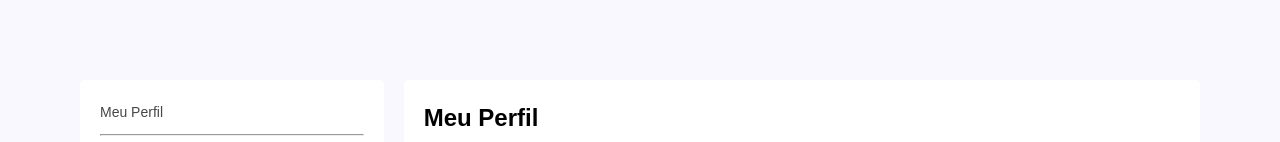
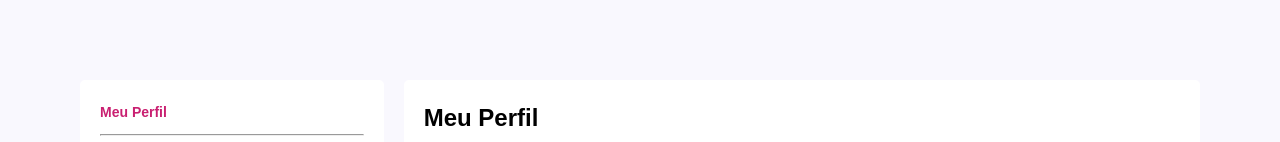
Before and after one commit to DCFS5S/dripstore, a React (Vite) app: page /meus-pedidos/meu-perfil in a window 1280 px wide. Shown: the top 142 px of the page. Built offline with nearby package versions, Linux system fonts and the light colour scheme.

Commit message:
Add class in Sidebar

```diff
--- a/src/pages/MyAccount/Sidebar/Sidebar.jsx
+++ b/src/pages/MyAccount/Sidebar/Sidebar.jsx
@@ -9,25 +9,25 @@ export const Sidebar = () => {
       <div className="sidebar-container">
         <ul>
           <li>
-            <Link to="meu-perfil">
+            <Link to="meu-perfil" className={location.pathname === '/meus-pedidos/meu-perfil' ? 'active' : ''}>
               Meu Perfil
             </Link>
             <hr />
           </li>
           <li>
-            <Link to="meus-pedidos" className={location.pathname === '/meuspedidos' ? 'active' : ''}>
+            <Link to="meus-pedidos" className={location.pathname === '/meus-pedidos/meus-pedidos' ? 'active' : ''}>
               Meus Pedidos
             </Link>
             <hr />
           </li>
           <li>
-            <Link to="minhas-informacoes">
+            <Link to="minhas-informacoes" className={location.pathname === '/meus-pedidos/minhas-informacoes' ? 'active' : ''}>
               Minhas Informações
             </Link>
             <hr />
           </li>
           <li>
-            <Link to="metodos-de-pagamento">Métodos de Pagamento</Link>
+            <Link to="metodos-de-pagamento" className={location.pathname === '/meus-pedidos/metodos-de-pagamento' ? 'active' : ''}>Métodos de Pagamento</Link>
           </li>
         </ul>
       </div>
```
